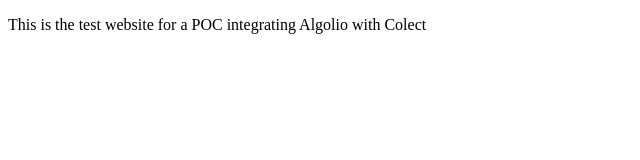
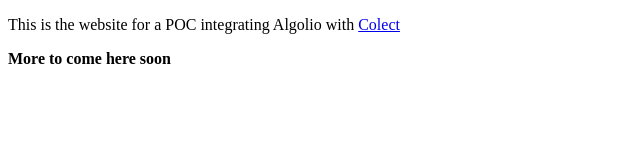
Before and after one commit to scienced/algolia-poc, a plain HTML site: page index.html in a window 1280 px wide. Shown: the whole page, without its empty margins (0-640 px from the left). Drawn offline with Linux system fonts and the light colour scheme.

Commit message:
updated copy for testing

```diff
--- a/index.html
+++ b/index.html
@@ -4,6 +4,7 @@
     <title>This is the title of the webpage!</title>
   </head>
   <body>
-    <p>This is the test website for a POC integrating Algolio with Colect</p>
+    <p>This is the website for a POC integrating Algolio with <a href="https://www.colect.io">Colect</a></p>
+    <p><strong>More to come here soon</strong></p>
   </body>
 </html>
```
